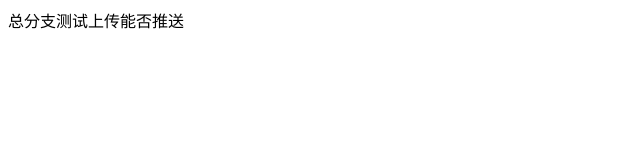
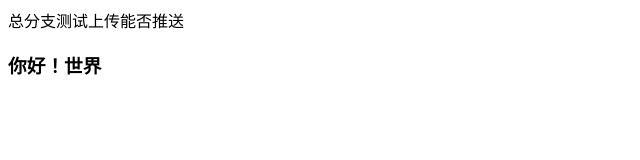
Before and after one commit to Programmeryong/MygithubFirst, a plain HTML site: page index.html in a window 1280 px wide. Shown: the whole page, without its empty margins (0-640 px from the left). Drawn offline with Linux system fonts and the light colour scheme.

Commit message:
html1.6
添加了h3标签

```diff
--- a/index.html
+++ b/index.html
@@ -8,5 +8,6 @@
 	<div>
 		总分支测试上传能否推送
 	</div>
+<h3>你好！世界</h3>
 </body>
 </html>
```
